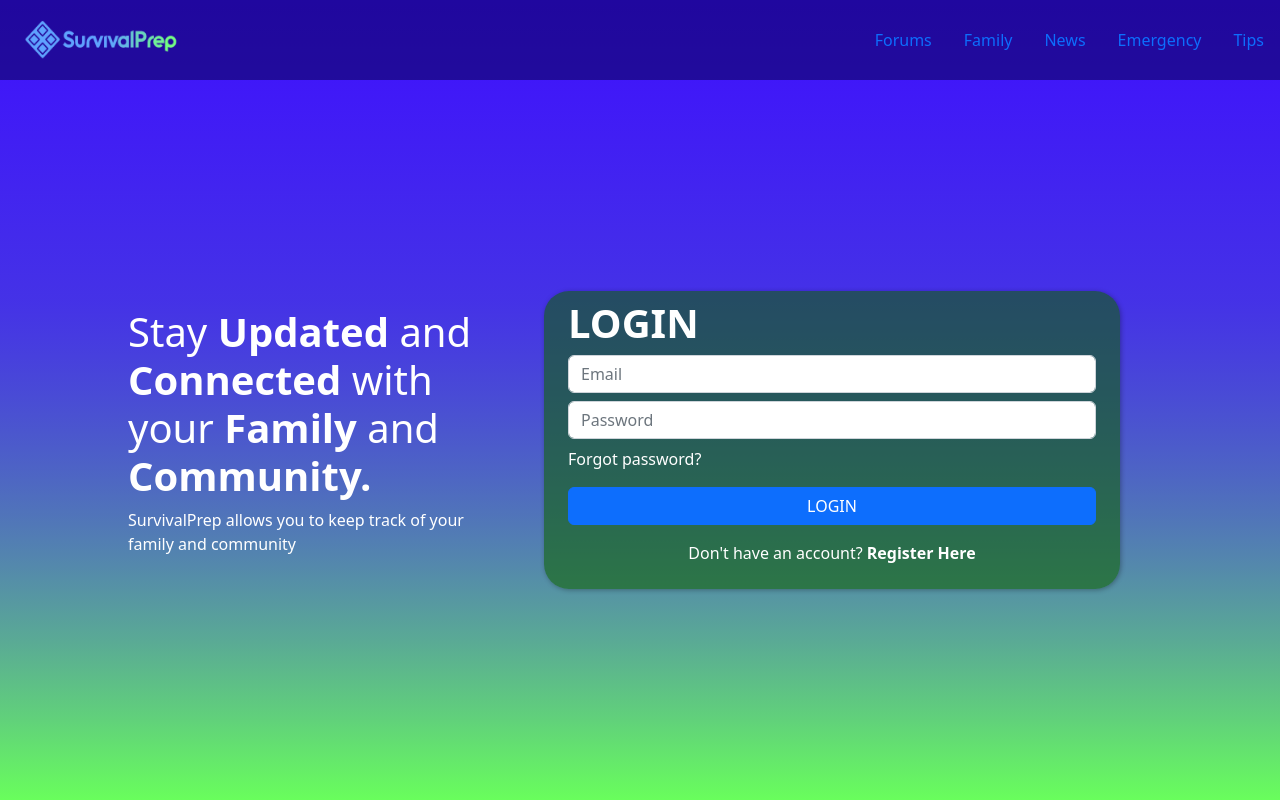
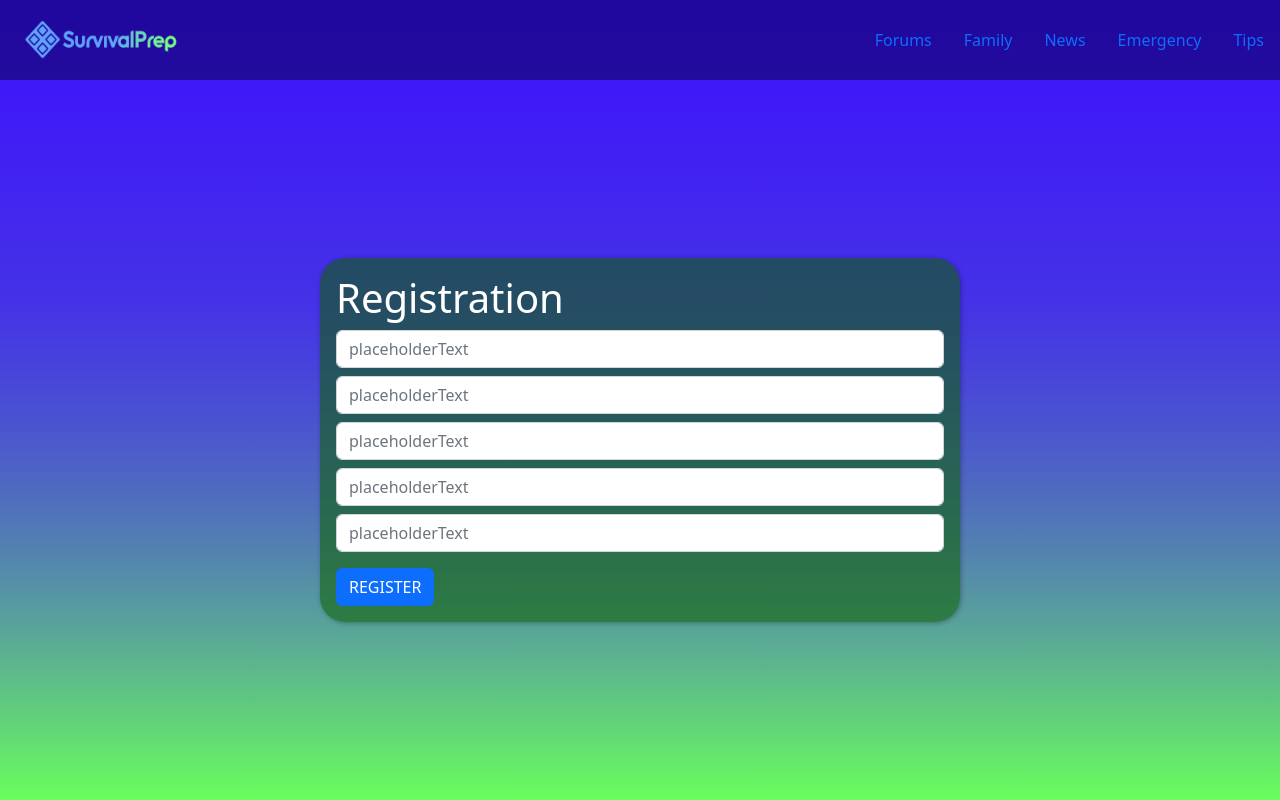
Before and after one commit to CodeLynch/SurvivalPrep-FrontEnd, a React (Create React App) app: page / in a window 1280 px wide. Built offline with nearby package versions, Linux system fonts and the light colour scheme.

Commit message:
register sample

```diff
--- a/src/App.js
+++ b/src/App.js
@@ -9,7 +9,7 @@ function App() {
     <div className='App'>
       <div className='App-container'>
         <NavBar />
-        <LandingPage />
+        <Register />
       </div>
     </div>
   );
--- a/src/components/LandingPage.js
+++ b/src/components/LandingPage.js
@@ -6,7 +6,6 @@ import Button from 'react-bootstrap/Button';
 function LandingPage() {
   return (
     <div className='container'>
-        <div className="d-flex flex-row align-items-center justify-content-center" style={{height:'90vh'}}>
             <div style={{width:'30vw'}}>
                 <h1>Stay <strong>Updated</strong> and <strong>Connected</strong> with your <strong>Family</strong> and <strong>Community.</strong></h1>
                 <p>SurvivalPrep allows you to keep track of your family and community</p>
@@ -32,7 +31,6 @@ function LandingPage() {
                     <p className='text-center'>Don't have an account? <a href='/' style={{textDecoration:'none', color:'white'}}><strong>Register Here</strong></a></p>
                     </div>
                 </div>
-            </div>
         </div>
     </div>
   );
--- a/src/components/Register.js
+++ b/src/components/Register.js
@@ -1,38 +1,45 @@
 
 import './containerStyles.css';
 import Form from 'react-bootstrap/Form';
+import { Button } from 'react-bootstrap';
 
 function Register() {
   return (
     <div className='container'>
         <div className="d-flex flex-row align-items-center justify-content-center" style={{height:'90vh'}}>
-            <div className='px-10 py-10 MainContainer'>
+            <div className='px-3 py-3 MainContainer' style={{width:'50vw'}}>
                     <h1>Registration</h1>
                     <Form.Control
                     type="text"
                     id="inputText"
-            placeholder='10'
+                    placeholder='placeholderText'
+                    className='mt-2'
                     />
                     <Form.Control
                     type="text"
                     id="inputText"
-            placeholder='10'
+                    placeholder='placeholderText'
+                    className='mt-2'
                     />
                     <Form.Control
                     type="text"
                     id="inputText"
-            placeholder='10'
+                    placeholder='placeholderText'
+                    className='mt-2'
                     />
                     <Form.Control
                     type="text"
                     id="inputText"
-            placeholder='10'
+                    placeholder='placeholderText'
+                    className='mt-2'
                     />
                     <Form.Control
                     type="text"
                     id="inputText"
-            placeholder='10'
+                    placeholder='placeholderText'
+                    className='mt-2'
                     />
+                    <Button variant="primary" className="mt-3">REGISTER</Button>
             </div>
 
         </div>
--- a/src/components/containerStyles.css
+++ b/src/components/containerStyles.css
@@ -1,16 +1,19 @@
 .MainContainer {
+    display: inline-block;
     border-radius: 25px;
     background: rgba(14,97,0,.57);
     box-shadow: 1px 1px 5px rgba(1, 2, 3, 0.30);
   }
 
 .SecondaryContainer {
+    display: inline-block;
     border-radius: 12px;
     background: rgba(0,3,77,.45);
     box-shadow: 1px 1px 5px rgba(1, 2, 3, 0.30);
   }
 
 .RounderSecondaryContainer {
+    display: inline-block;
     border-radius: 22px;
     background: rgba(0,3,77,.45);
     box-shadow: 1px 1px 5px rgba(1, 2, 3, 0.30);
```
Lines whose indentation alone changed are shown as unchanged.
